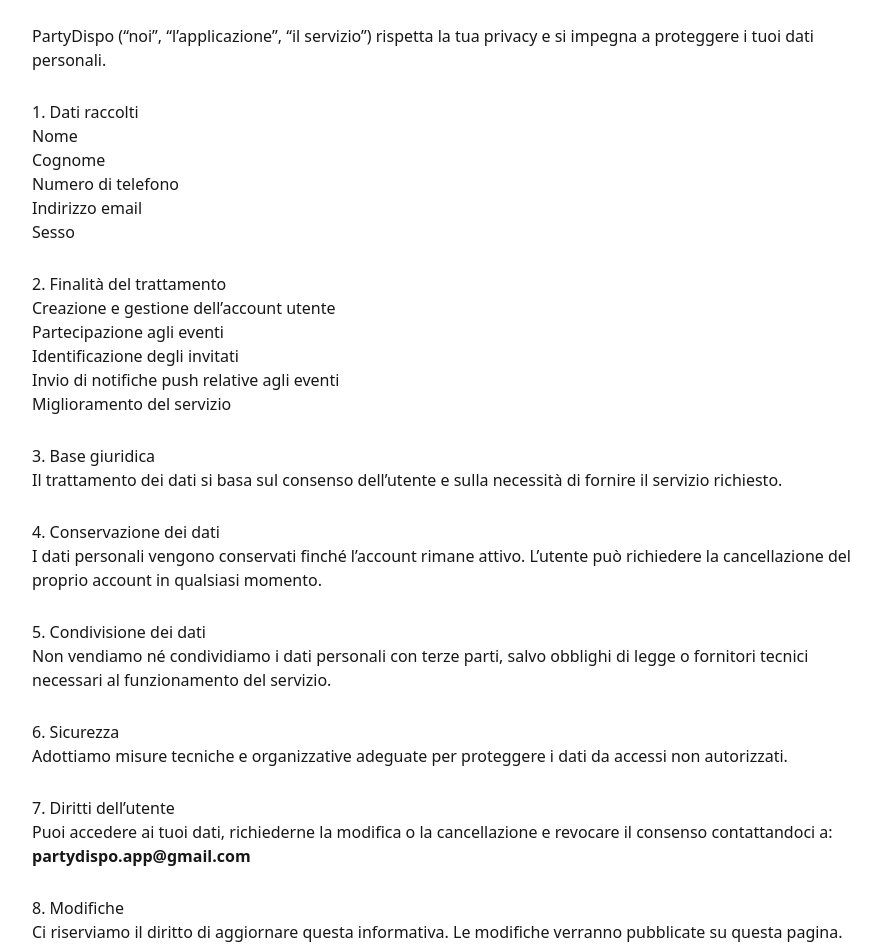
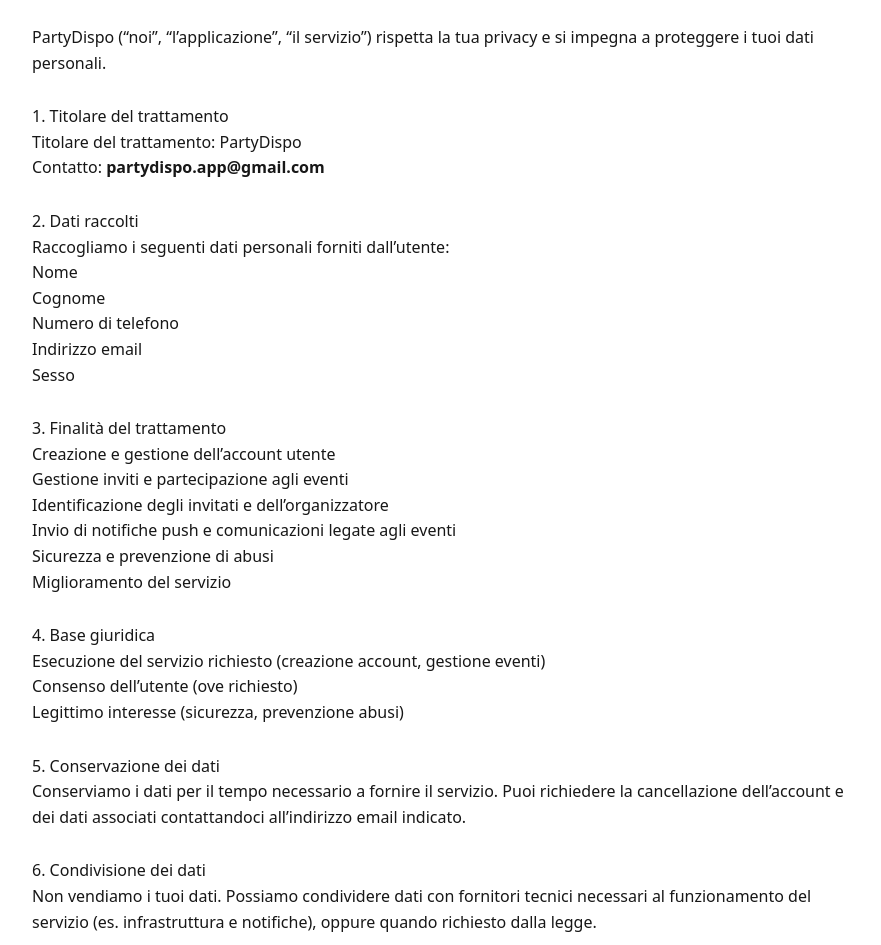
Before and after one commit to Roccubalbetta/partydispo-links, a Next.js app: page /privacy in a window 1280 px wide. Shown: the part 127-1072 px from the top of the page, without its empty margins (198-1079 px from the left). Built offline with nearby package versions, Linux system fonts and the light colour scheme.

Commit message:
Add privacy policy page

```diff
--- a/app/privacy/page.tsx
+++ b/app/privacy/page.tsx
@@ -5,16 +5,32 @@
 
   export default function PrivacyPage() {
     return (
-      <main style={{ maxWidth: 860, margin: "0 auto", padding: "40px 20px", fontFamily: "system-ui" }}>
-        <h1 style={{ fontSize: 34, fontWeight: 800, marginBottom: 12 }}>Privacy Policy – PartyDispo</h1>
-        <p style={{ opacity: 0.75, marginBottom: 24 }}>Ultimo aggiornamento: 19 giugno 2026</p>
+      <main
+        style={{
+          maxWidth: 860,
+          margin: "0 auto",
+          padding: "40px 20px",
+          fontFamily: "system-ui, -apple-system, Segoe UI, Roboto, Helvetica, Arial, sans-serif",
+          lineHeight: 1.6,
+        }}
+      >
+        <h1 style={{ fontSize: 34, fontWeight: 800, marginBottom: 8 }}>Privacy Policy – PartyDispo</h1>
+        <p style={{ opacity: 0.7, marginTop: 0, marginBottom: 24 }}>Ultimo aggiornamento: 19 giugno 2026</p>
 
         <p>
-          PartyDispo (“noi”, “l’applicazione”, “il servizio”) rispetta la tua privacy e si impegna a proteggere i tuoi
-          dati personali.
+          PartyDispo (“noi”, “l’applicazione”, “il servizio”) rispetta la tua privacy e si impegna a proteggere i tuoi dati
+          personali.
         </p>
 
-        <h2 style={{ marginTop: 28 }}>1. Dati raccolti</h2>
+        <h2 style={{ marginTop: 28 }}>1. Titolare del trattamento</h2>
+        <p>
+          Titolare del trattamento: PartyDispo
+          <br />
+          Contatto: <strong>partydispo.app@gmail.com</strong>
+        </p>
+
+        <h2 style={{ marginTop: 28 }}>2. Dati raccolti</h2>
+        <p>Raccogliamo i seguenti dati personali forniti dall’utente:</p>
         <ul>
           <li>Nome</li>
           <li>Cognome</li>
@@ -23,42 +39,51 @@
           <li>Sesso</li>
         </ul>
 
-        <h2 style={{ marginTop: 28 }}>2. Finalità del trattamento</h2>
+        <h2 style={{ marginTop: 28 }}>3. Finalità del trattamento</h2>
         <ul>
           <li>Creazione e gestione dell’account utente</li>
-          <li>Partecipazione agli eventi</li>
-          <li>Identificazione degli invitati</li>
-          <li>Invio di notifiche push relative agli eventi</li>
+          <li>Gestione inviti e partecipazione agli eventi</li>
+          <li>Identificazione degli invitati e dell’organizzatore</li>
+          <li>Invio di notifiche push e comunicazioni legate agli eventi</li>
+          <li>Sicurezza e prevenzione di abusi</li>
           <li>Miglioramento del servizio</li>
         </ul>
 
-        <h2 style={{ marginTop: 28 }}>3. Base giuridica</h2>
-        <p>Il trattamento dei dati si basa sul consenso dell’utente e sulla necessità di fornire il servizio richiesto.</p>
+        <h2 style={{ marginTop: 28 }}>4. Base giuridica</h2>
+        <ul>
+          <li>Esecuzione del servizio richiesto (creazione account, gestione eventi)</li>
+          <li>Consenso dell’utente (ove richiesto)</li>
+          <li>Legittimo interesse (sicurezza, prevenzione abusi)</li>
+        </ul>
 
-        <h2 style={{ marginTop: 28 }}>4. Conservazione dei dati</h2>
+        <h2 style={{ marginTop: 28 }}>5. Conservazione dei dati</h2>
         <p>
-          I dati personali vengono conservati finché l’account rimane attivo. L’utente può richiedere la cancellazione del
-          proprio account in qualsiasi momento.
+          Conserviamo i dati per il tempo necessario a fornire il servizio. Puoi richiedere la cancellazione dell’account e
+          dei dati associati contattandoci all’indirizzo email indicato.
         </p>
 
-        <h2 style={{ marginTop: 28 }}>5. Condivisione dei dati</h2>
+        <h2 style={{ marginTop: 28 }}>6. Condivisione dei dati</h2>
         <p>
-          Non vendiamo né condividiamo i dati personali con terze parti, salvo obblighi di legge o fornitori tecnici
-          necessari al funzionamento del servizio.
+          Non vendiamo i tuoi dati. Possiamo condividere dati con fornitori tecnici necessari al funzionamento del servizio
+          (es. infrastruttura e notifiche), oppure quando richiesto dalla legge.
         </p>
 
-        <h2 style={{ marginTop: 28 }}>6. Sicurezza</h2>
-        <p>Adottiamo misure tecniche e organizzative adeguate per proteggere i dati da accessi non autorizzati.</p>
-
-        <h2 style={{ marginTop: 28 }}>7. Diritti dell’utente</h2>
+        <h2 style={{ marginTop: 28 }}>7. Sicurezza</h2>
         <p>
-          Puoi accedere ai tuoi dati, richiederne la modifica o la cancellazione e revocare il consenso contattandoci a:
-          <br />
-          <strong>partydispo.app@gmail.com</strong>
+          Adottiamo misure tecniche e organizzative per proteggere i dati da accessi non autorizzati, perdita o alterazione.
         </p>
 
-        <h2 style={{ marginTop: 28 }}>8. Modifiche</h2>
-        <p>Ci riserviamo il diritto di aggiornare questa informativa. Le modifiche verranno pubblicate su questa pagina.</p>
+        <h2 style={{ marginTop: 28 }}>8. Diritti dell’utente</h2>
+        <p>
+          Hai diritto di accedere ai tuoi dati, richiederne rettifica, cancellazione, limitazione o opporti al trattamento,
+          nonché richiedere la portabilità dei dati quando applicabile.
+        </p>
+        <p>
+          Per esercitare i tuoi diritti: <strong>partydispo.app@gmail.com</strong>
+        </p>
+
+        <h2 style={{ marginTop: 28 }}>9. Modifiche</h2>
+        <p>Eventuali aggiornamenti di questa informativa verranno pubblicati su questa pagina.</p>
       </main>
     );
   }
```
